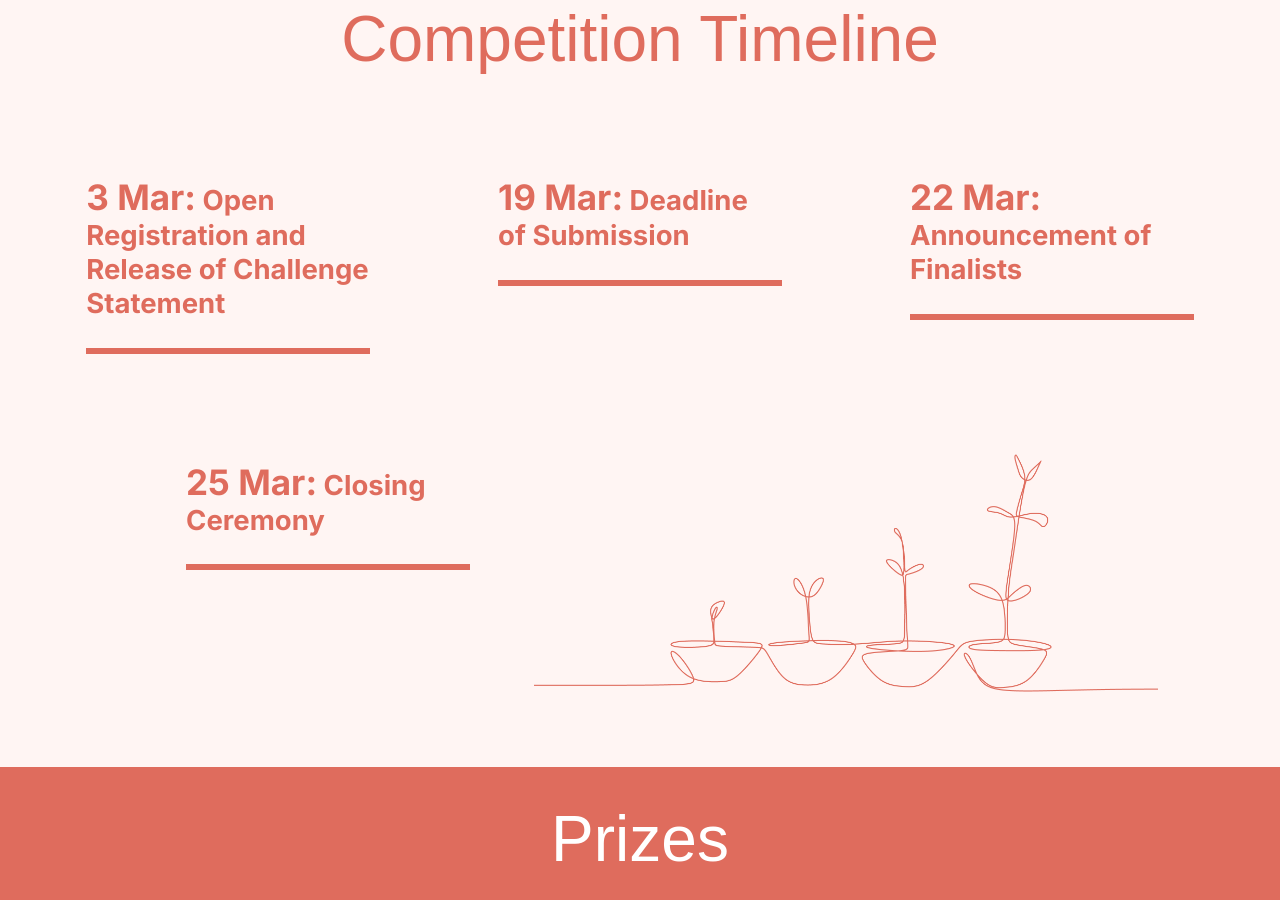
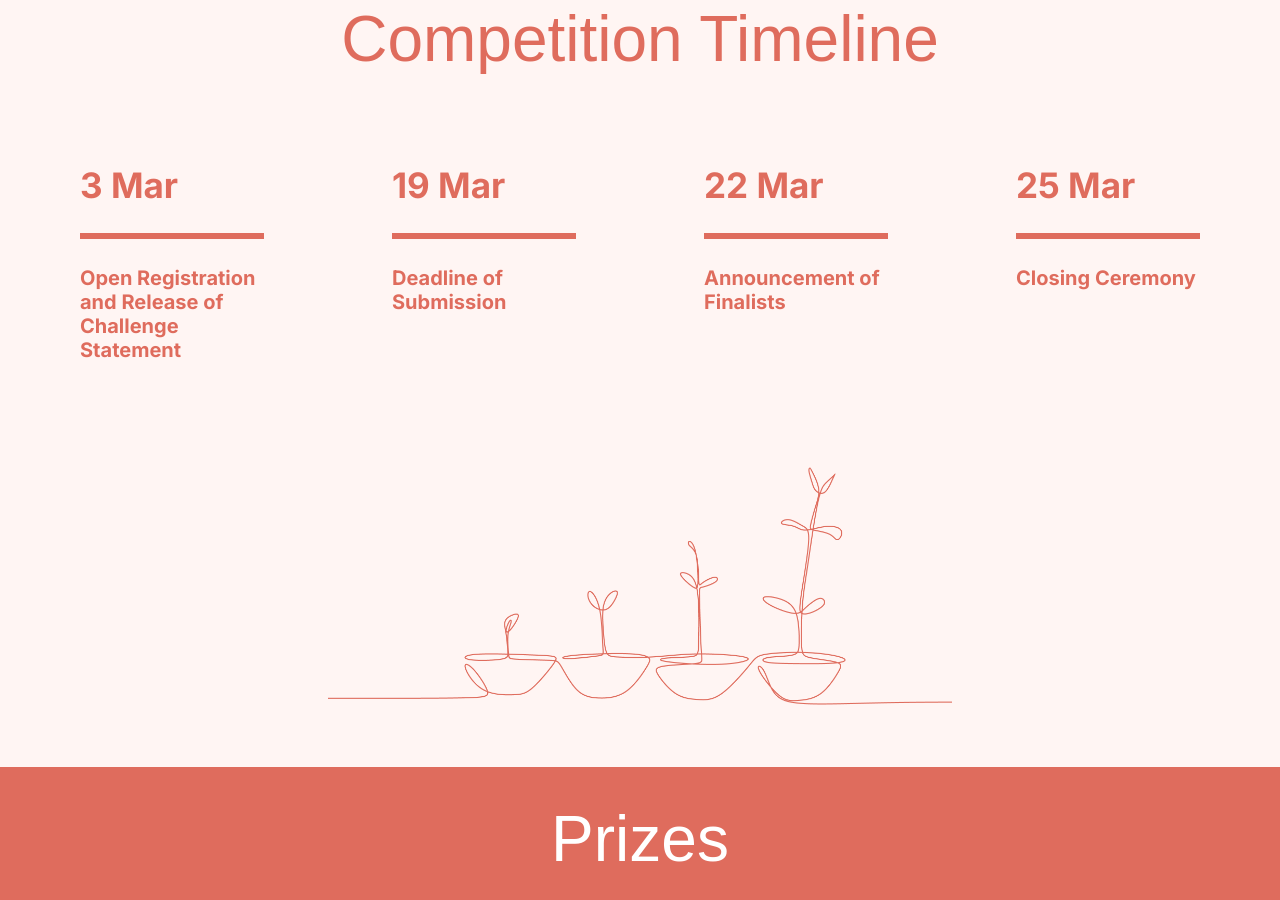
Before and after one commit to nussucommit/creation2023, a Next.js app: page / in a window 1280 px wide. Shown: the part 1680-2580 px from the top of the page. Built offline with nearby package versions, Linux system fonts and the light colour scheme; a web font is replaced by a local one.

Commit message:
Fix competition timeline styles

```diff
--- a/pages/home-page-data.json
+++ b/pages/home-page-data.json
@@ -19,23 +19,19 @@
   "competition-timeline": [
     {
       "date": "3 Mar",
-      "title": "Open Registration and Release of Challenge Statement",
-      "description": ""
+      "title": "Open Registration and Release of Challenge Statement"
     },
     {
       "date": "19 Mar",
-      "title": "Deadline of Submission",
-      "description": ""
+      "title": "Deadline of Submission"
     },
     {
       "date": "22 Mar",
-      "title": "Announcement of Finalists",
-      "description": ""
+      "title": "Announcement of Finalists"
     },
     {
       "date": "25 Mar",
-      "title": "Closing Ceremony",
-      "description": ""
+      "title": "Closing Ceremony"
     }
   ],
   "prizes": [
--- a/pages/index.jsx
+++ b/pages/index.jsx
@@ -80,14 +80,11 @@ function HomePage() {
                   {/* Date is emphasized text, slightly larger than $text-md size */}
                   <strong style={{ fontSize: '35px' }}>
                     {timeline.date}
-                    :
                   </strong>
-                  {' '}
-                  <span>{timeline.title}</span>
                 </h3>
                 <hr />
-                {timeline.description.length > 0 && (
-                  <p>{timeline.description}</p>
+                {timeline.title.length > 0 && (
+                  <h4>{timeline.title}</h4>
                 )}
               </div>
             ))}
--- a/styles/HomePage.module.scss
+++ b/styles/HomePage.module.scss
@@ -47,6 +47,11 @@
 }
 
 /* Competition Timeline section */
+.content-container > .competition-timeline-item {
+  padding: $padding-base;
+  flex-basis: 100%;
+}
+
 .content-container > .competition-timeline-item > hr {
   border: $divider-thin solid $primary-text-color;
 }
@@ -104,6 +109,11 @@
   }
 
   /* Competition Timeline section */
+  /* Competition Timeline section */
+  .content-container > .competition-timeline-item {
+    flex-basis: 50%;
+  }
+
   .content-container > #competition-timeline-decoration {
     width: 60%;
     height: auto;
@@ -133,7 +143,7 @@
   /* Competition Timeline section */
   .content-container > .competition-timeline-item {
     padding: $padding-base calc($padding-base * 4);
-    flex-basis: 33%;
+    flex-basis: 25%;
   }
 
   .content-container > #competition-timeline-decoration {
```
